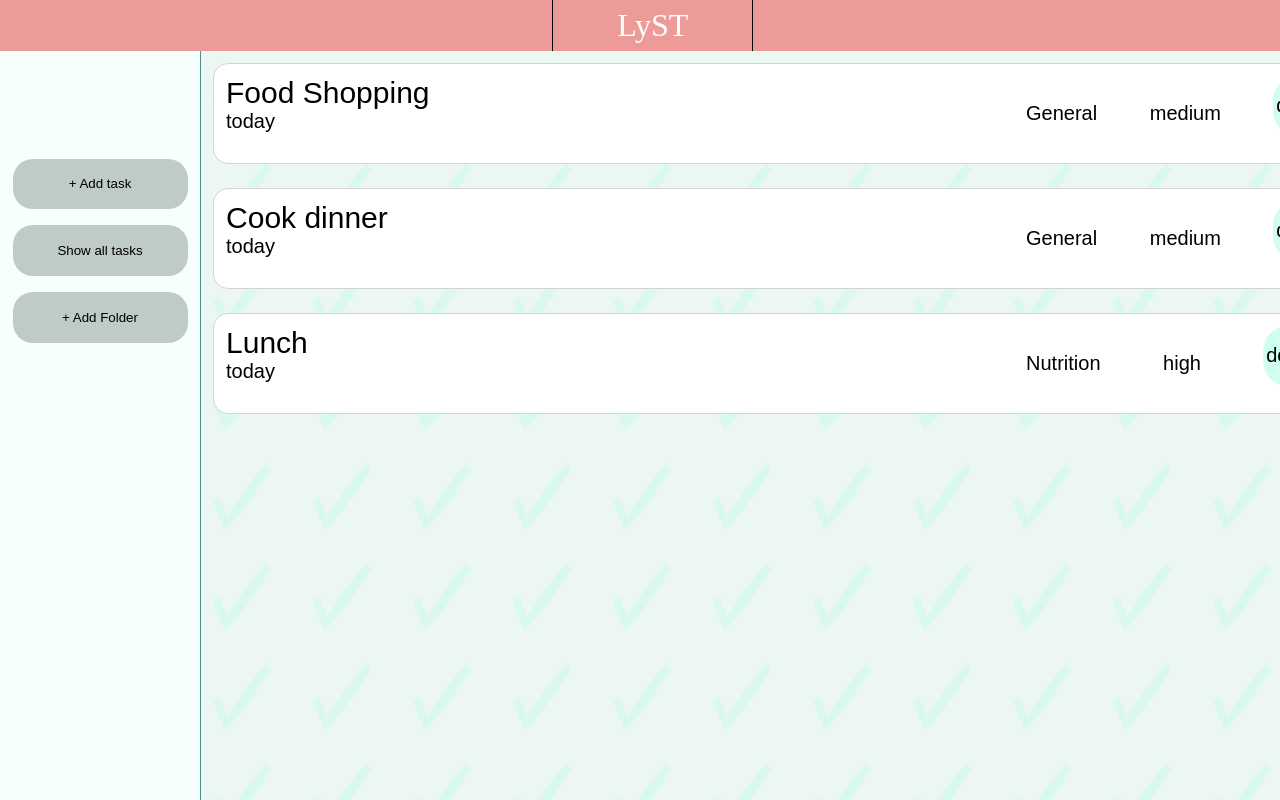
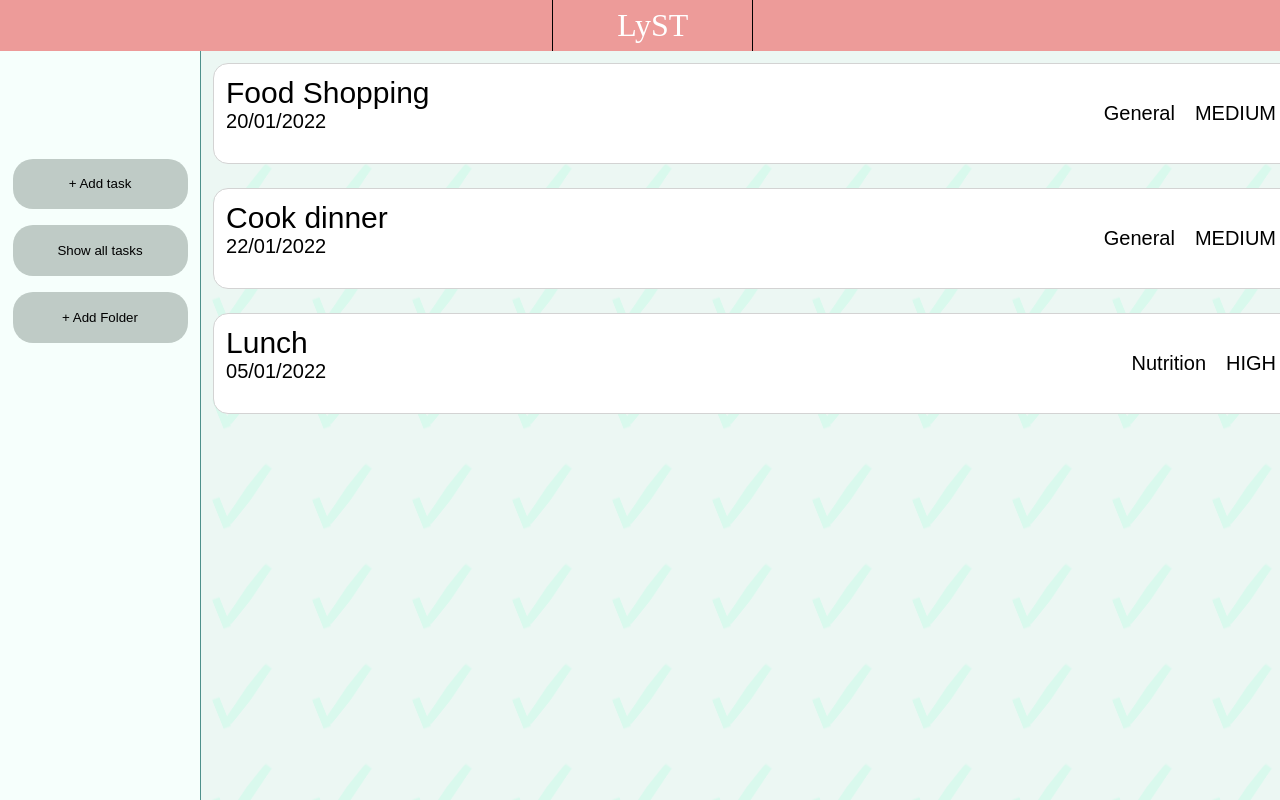
Before and after one commit to MattRueter/TOP_libraryapp, a website built with webpack: page dist/index.html in a window 1280 px wide. Both pictures are taken after a click on the button "Show all tasks". Shown: the top 800 px of the page. Built offline with nearby package versions, Linux system fonts and the light colour scheme.

Commit message:
updated margins of task item labels

```diff
--- a/src/index.js
+++ b/src/index.js
@@ -5,9 +5,9 @@
 export {toDoList};
 
 let toDoList = [
-	{itemTitle:'Food Shopping', folder:'General', priority:'medium',deadline:'today', completed:'',notes:'Take Victoria with you.'},
-	{itemTitle:'Cook dinner', folder: 'General', priority:'medium', deadline:'today', completed: '', notes:'make 4 servings'},
-	{itemTitle:'Lunch', folder:'Nutrition', priority:'high', deadline:'today', completed:'',notes:''}
+	{itemTitle:'Food Shopping', folder:'General', priority:'MEDIUM',deadline:'20/01/2022', completed:'',notes:'Take Victoria with you.'},
+	{itemTitle:'Cook dinner', folder: 'General', priority:'MEDIUM', deadline:'22/01/2022', completed: '', notes:'make 4 servings'},
+	{itemTitle:'Lunch', folder:'Nutrition', priority:'HIGH', deadline:'05/01/2022', completed:'',notes:''}
 
 ];
 
--- a/src/styles.css
+++ b/src/styles.css
@@ -127,6 +127,7 @@
 								display:flex;
 								flex-direction: row;
 								justify-content: space-between;
+								flex-wrap:wrap;
 
 						}
 										#title{
@@ -193,7 +194,7 @@
 						width:400px;
 							display:flex;
 							flex-direction: row;
-							justify-content: space-between;
+							justify-content: flex-end;
 
 					}
 						.rightContainer > *{
@@ -201,6 +202,7 @@
 							flex-direction: column;
 							justify-content: center;
 							align-items: center;
+								margin:10px;
 						}
 						.markComplete{
 							background: #cfffed;
```
Also changed, not shown: dist/bundle.js, dist/index.html.
